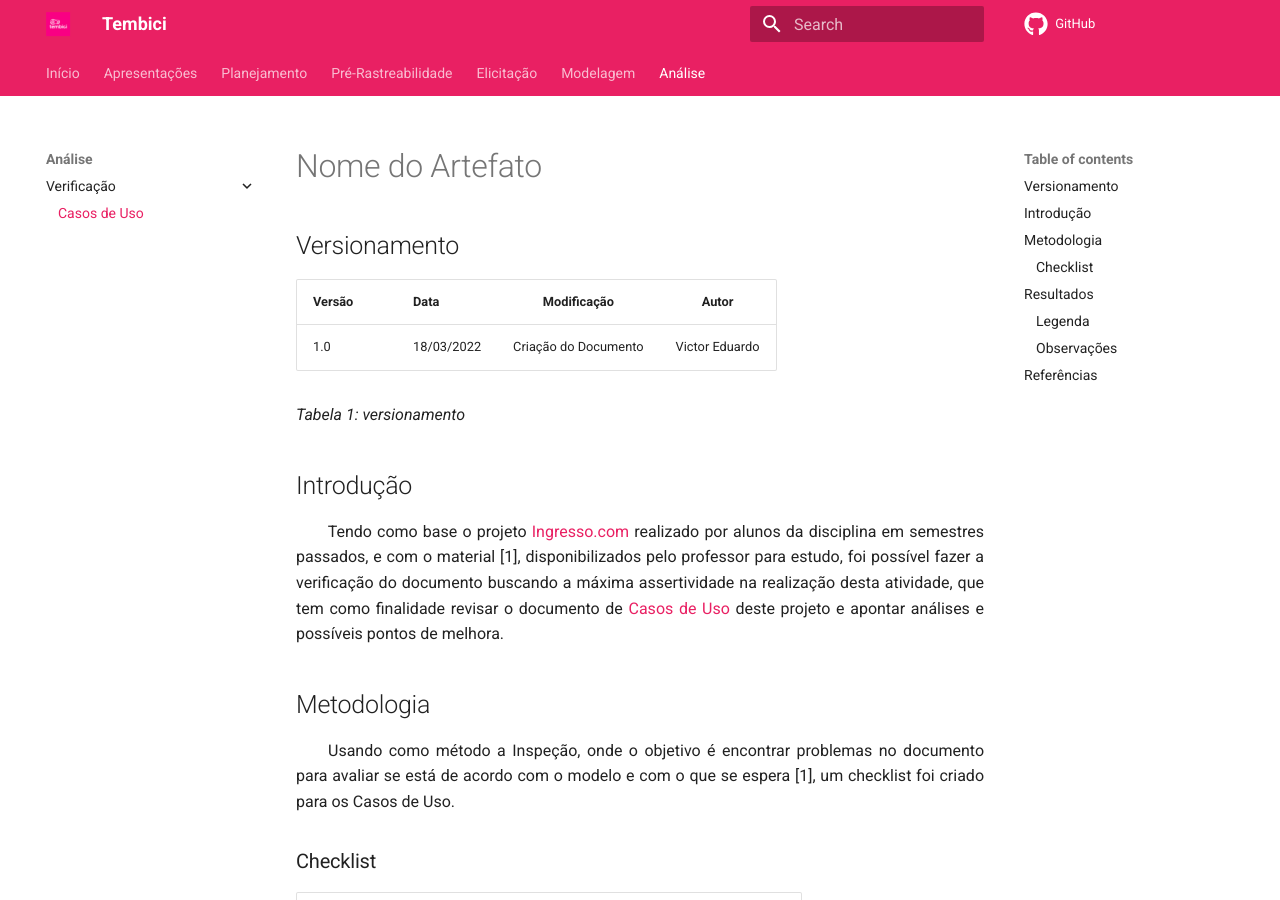
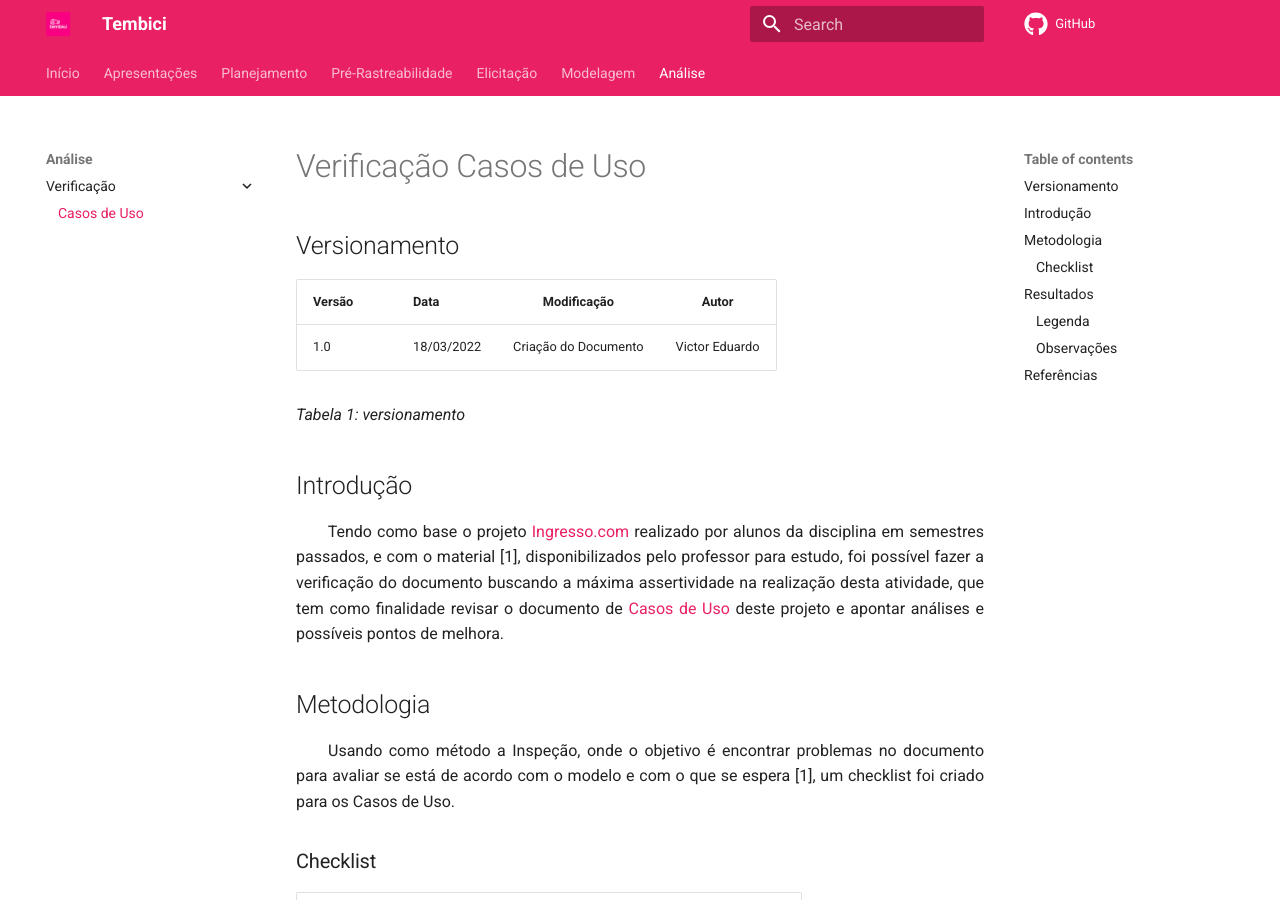
Before and after one commit to Requisitos-de-Software/2021.2-Tembici, an MkDocs documentation site: the page built from docs/analise/verificacao/casos_de_uso.md, in a window 1280 px wide and 900 px high. Built offline with MkDocs 1.6.1 and Material for MkDocs 9.7.7, drawn with Linux system fonts in a browser that asks for light colours; comment, search, counter and statistics services are not loaded.

Commit message:
#51 - Correção do título do artefato

```diff
--- a/docs/analise/verificacao/casos_de_uso.md
+++ b/docs/analise/verificacao/casos_de_uso.md
@@ -1,4 +1,4 @@
-# Nome do Artefato
+# Verificação Casos de Uso
 ## Versionamento
 
 | Versão | Data | Modificação | Autor |
```
